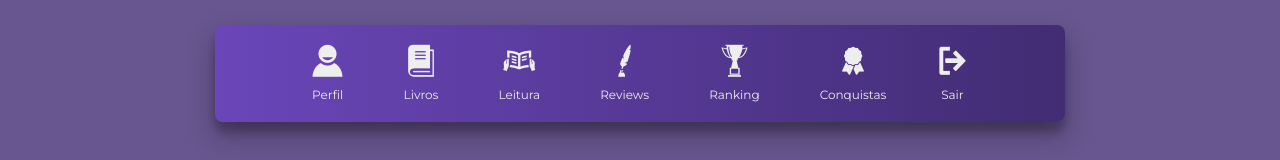
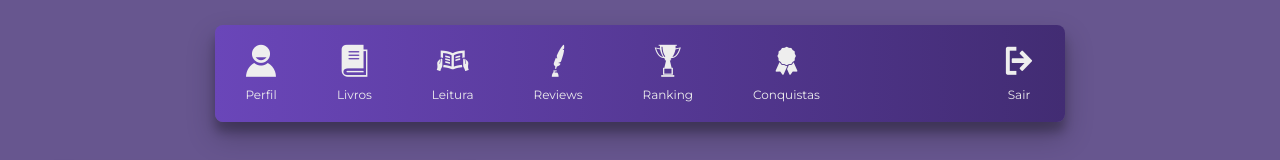
Before and after one commit to bernardojachegou/projeto_knowleed, a plain HTML site: page perfil.html in a window 1280 px wide. Shown: the top 160 px of the page. Drawn offline with Linux system fonts and the light colour scheme.

Commit message:
Finalizada a responsividade do menu

```diff
--- a/assets/css/perfil.css
+++ b/assets/css/perfil.css
@@ -27,16 +27,15 @@ nav {
 
 @media (min-width: 992px) {
   nav {
-    display: flex;
+    margin-left: auto;
+    margin-right: auto;
     position: relative;
-    justify-content: space-evenly;
     width: 850px;
-    left: 50%;
-    transform: translateX(-50%);
   }
 }
 
 nav a {
+  align-items: center;
   font-size: 12px;
   color: #eee;
   text-decoration: none;
@@ -44,15 +43,31 @@ nav a {
   margin: 0 10px;
   text-align: center;
   display: flex;
-  flex-direction: column;
+
+}
+@media (min-width: 992px) {
+  nav a {
+    flex-direction: column;
+  }
+}
+
+nav a:not(:last-child) {
+  border-bottom: 1px solid white;
+}
+@media (min-width: 992px) {
+  nav a:not(:last-child) {
+    border-bottom: none;
+  }
 }
 
 nav a:hover {
   color: #fff;
 }
 
-nav a.logout {
-  margin-left: auto;
+@media (min-width: 992px) {
+  nav a.logout {
+    margin-left: auto;
+  }
 }
 
 .nav-mobile {
@@ -90,8 +105,16 @@ nav a.logout {
 }
 
 nav i {
-  font-size: 32px;
-  margin-bottom: 10px;
+  font-size: 22px;
+  margin-right: 15px;
+}
+
+@media (min-width: 992px) {
+  nav i {
+    font-size: 32px;
+    margin-bottom: 10px;
+    margin-right: 0;
+  }
 }
 
 main .content {
```
